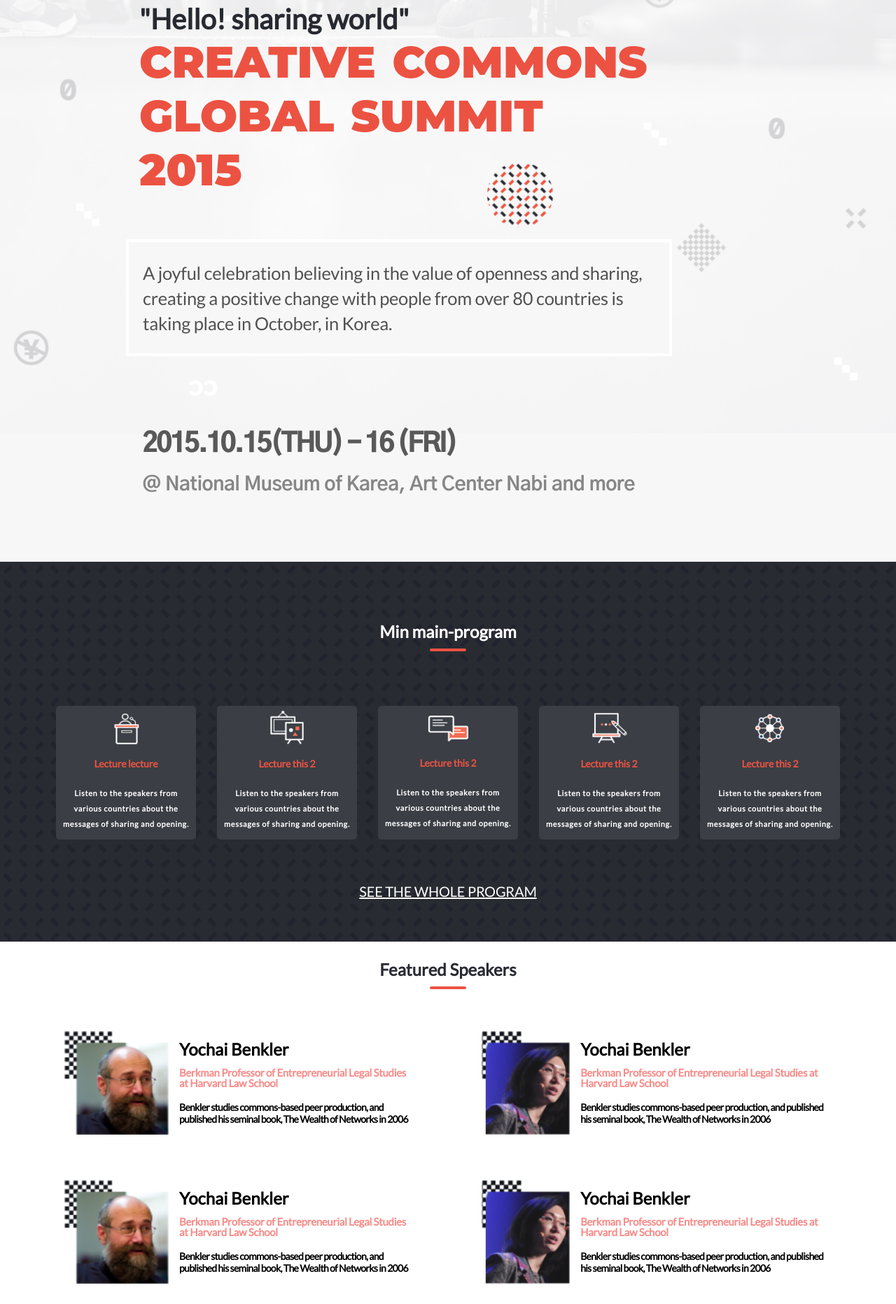
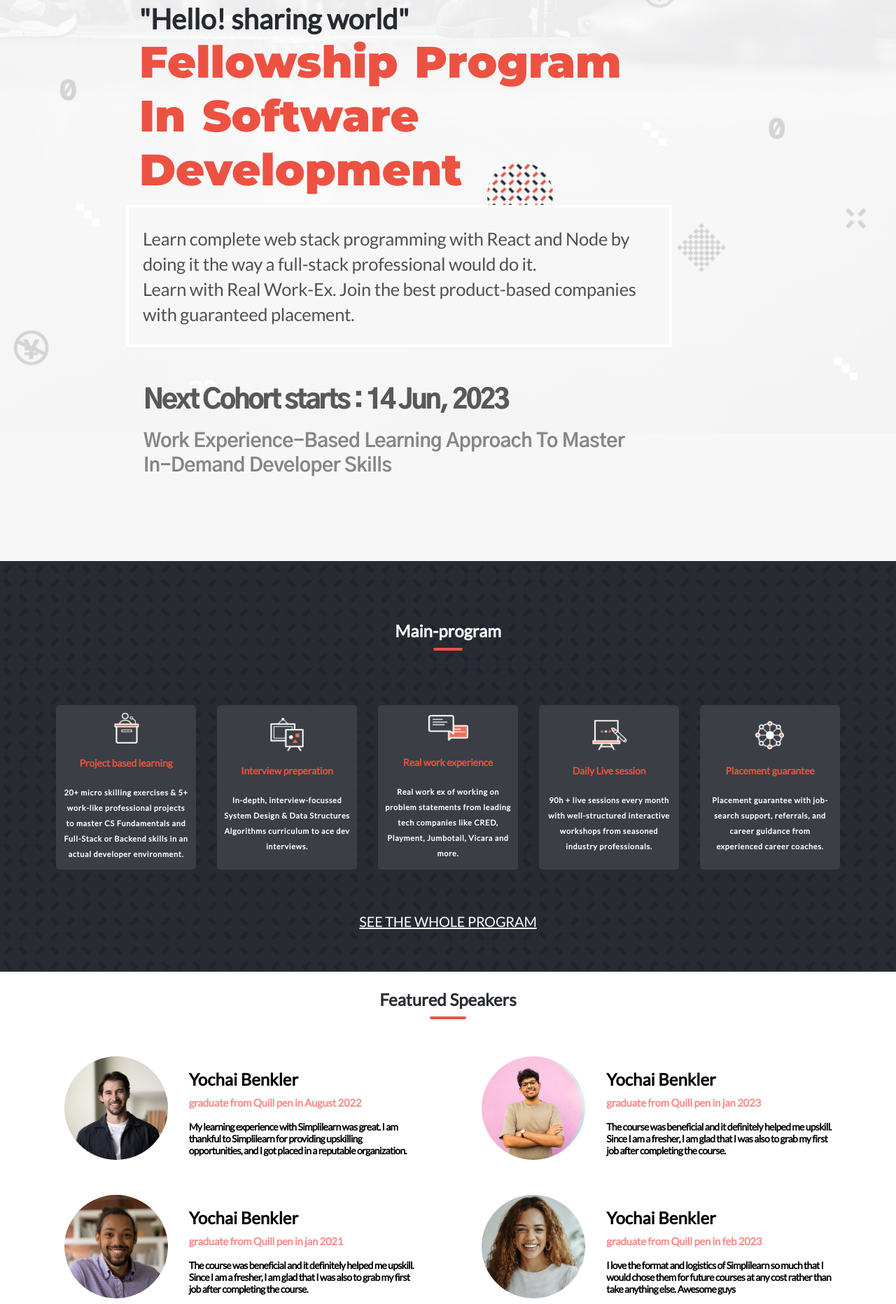
Before and after one commit to ankitt26/First-Capstone-project, a website: page index.html in a window 1280 px wide. Shown: the part 177-2041 px from the top of the page at 70% size. Drawn offline with Linux system fonts and the light colour scheme.

Commit message:
personalise content

```diff
--- a/index.html
+++ b/index.html
@@ -68,19 +68,23 @@
       <section class="main-page">
         <div class="main-box1">
           <h3 class="main-greeting">"Hello! sharing world"</h3>
-          <h1 class="main-heading">CREATIVE COMMONS GLOBAL SUMMIT 2015</h1>
+          <h1 class="main-heading">
+            Fellowship Program In Software Development
+          </h1>
         </div>
         <div class="parabox">
           <p class="main-para">
-            A joyful celebration believing in the value of openness and sharing,
-            creating a positive change with people from over 80 countries is
-            taking place in October, in Korea.
+            Learn complete web stack programming with React and Node by doing it
+            the way a full-stack professional would do it. <br />Learn with Real
+            Work-Ex. Join the best product-based companies with guaranteed
+            placement.
           </p>
         </div>
         <div class="main-box2">
-          <h2 class="main-box2-h2">2015.10.15(THU) - 16 (FRI)</h2>
+          <h2 class="main-box2-h2">Next Cohort starts : 14 Jun, 2023</h2>
           <p class="main-box2-para">
-            @ National Museum of Karea, Art Center Nabi and more
+            Work Experience-Based Learning Approach To Master In-Demand
+            Developer Skills
           </p>
         </div>
       </section>
@@ -89,7 +93,7 @@
 
       <section class="main-program">
         <div class="main-program-heading-div">
-          <h2 class="main-program-h2">Min main-program</h2>
+          <h2 class="main-program-h2">Main-program</h2>
           <hr class="main-hr" />
         </div>
 
@@ -100,10 +104,11 @@
               src="./images/program_icon_01 1.png"
               alt=""
             />
-            <h3 class="feature-heading">Lecture lecture</h3>
+            <h3 class="feature-heading">Project based learning</h3>
             <p class="feature-para">
-              Listen to the speakers from various countries about the messages
-              of sharing and opening.
+              20+ micro skilling exercises & 5+ work-like professional projects
+              to master CS Fundamentals and Full-Stack or Backend skills in an
+              actual developer environment.
             </p>
           </div>
 
@@ -113,10 +118,10 @@
               src="./images/program_icon_02 1.png"
               alt=""
             />
-            <h4 class="feature-heading">Lecture this 2</h4>
+            <h4 class="feature-heading">Interview preperation</h4>
             <p class="feature-para">
-              Listen to the speakers from various countries about the messages
-              of sharing and opening.
+              In-depth, interview-focussed System Design & Data Structures
+              Algorithms curriculum to ace dev interviews.
             </p>
           </div>
 
@@ -126,10 +131,10 @@
               src="./images/program_icon_03 1.png"
               alt=""
             />
-            <h4 class="feature-heading">Lecture this 2</h4>
+            <h4 class="feature-heading">Real work experience</h4>
             <p class="feature-para">
-              Listen to the speakers from various countries about the messages
-              of sharing and opening.
+              Real work ex of working on problem statements from leading tech
+              companies like CRED, Playment, Jumbotail, Vicara and more.
             </p>
           </div>
 
@@ -139,10 +144,10 @@
               src="./images/program_icon_04 1.png"
               alt=""
             />
-            <h4 class="feature-heading">Lecture this 2</h4>
+            <h4 class="feature-heading">Daily Live session</h4>
             <p class="feature-para">
-              Listen to the speakers from various countries about the messages
-              of sharing and opening.
+              90h + live sessions every month with well-structured interactive
+              workshops from seasoned industry professionals.
             </p>
           </div>
 
@@ -152,10 +157,10 @@
               src="./images/program_icon_05 1.png"
               alt=""
             />
-            <h4 class="feature-heading">Lecture this 2</h4>
+            <h4 class="feature-heading">Placement guarantee</h4>
             <p class="feature-para">
-              Listen to the speakers from various countries about the messages
-              of sharing and opening.
+              Placement guarantee with job-search support, referrals, and career
+              guidance from experienced career coaches.
             </p>
           </div>
         </div>
--- a/speakers.js
+++ b/speakers.js
@@ -1,49 +1,40 @@
 // Add feature speakers dynamically
 
-const speaker = document.querySelector('.speaker-group');
+const speaker = document.querySelector(".speaker-group");
 
 const speakersArray = [
   {
-    name: 'Yochai Benkler',
-    img: '././images/speaker_01 1.png',
-    qualification: `Berkman Professor of Entrepreneurial Legal Studies at Harvard
-  Law School`,
-    para: `Benkler studies commons-based peer production, and published his
-  seminal book, The Wealth of Networks in 2006`,
+    name: "Yochai Benkler",
+    img: "./images/profile/profile1.jpg",
+    qualification: `graduate from Quill pen in August 2022`,
+    para: `My learning experience with Simplilearn was great. I am thankful to Simplilearn for providing upskilling opportunities, and I got placed in a reputable organization.`,
   },
 
   {
-    name: 'Yochai Benkler',
-    img: '././images/speaker_01 2.png',
-    qualification: `Berkman Professor of Entrepreneurial Legal Studies at Harvard
-  Law School`,
-    para: `Benkler studies commons-based peer production, and published his
-  seminal book, The Wealth of Networks in 2006`,
+    name: "Yochai Benkler",
+    img: "./images/profile/profile2.jpg",
+    qualification: `graduate from Quill pen in jan 2023`,
+    para: `The course was beneficial and it definitely helped me upskill. Since I am a fresher, I am glad that I was also to grab my first job after completing the course.`,
   },
 
   {
-    name: 'Yochai Benkler',
-    img: '././images/speaker_01 1.png',
-    qualification: `Berkman Professor of Entrepreneurial Legal Studies at Harvard
-  Law School`,
-    para: `Benkler studies commons-based peer production, and published his
-  seminal book, The Wealth of Networks in 2006`,
+    name: "Yochai Benkler",
+    img: "./images/profile/profile3.jpg",
+    qualification: `graduate from Quill pen in jan 2021`,
+    para: `The course was beneficial and it definitely helped me upskill. Since I am a fresher, I am glad that I was also to grab my first job after completing the course.`,
   },
 
   {
-    name: 'Yochai Benkler',
-    img: '././images/speaker_01 2.png',
-    qualification: `Berkman Professor of Entrepreneurial Legal Studies at Harvard
-  Law School`,
-    para: `Benkler studies commons-based peer production, and published his
-  seminal book, The Wealth of Networks in 2006`,
+    name: "Yochai Benkler",
+    img: "./images/profile/profile4.jpg",
+    qualification: `graduate from Quill pen in feb 2023`,
+    para: `I love the format and logistics of Simplilearn so much that I would chose them for future courses at any cost rather than take anything else. Awesome guys`,
   },
-
 ];
 
 speakersArray.forEach((value) => {
-  const speak = document.createElement('div');
-  speak.className = 'speaker-card';
+  const speak = document.createElement("div");
+  speak.className = "speaker-card";
   speak.innerHTML = `
 
           <img class="speaker-img" src="${value.img}" alt="" />
--- a/styles.css
+++ b/styles.css
@@ -230,6 +230,7 @@
     margin-left: 10px;
     margin-right: 10px;
     color: #fff;
+    padding-left: 20px;
   }
 
   .join-btn {
@@ -298,13 +299,14 @@
   .speaker-img {
     width: 30%;
     height: 30%;
+    border-radius: 50%;
   }
 
   .speaker-detail {
     display: flex;
     flex-direction: column;
     align-items: flex-start;
-    margin-left: 15px;
+    margin-left: 25px;
   }
 
   .speaker-name {
@@ -318,7 +320,7 @@
   }
 
   .speaker-qualification {
-    height: 30px;
+    /* height: 30px; */
     font-style: normal;
     font-weight: 700;
     font-size: 13px;
@@ -500,7 +502,7 @@
     justify-content: space-between;
     align-items: center;
     width: 100%;
-    height: 900px;
+    /* height: 900px; */
     font-family: "Lato", sans-serif;
     color: #272a31;
     background: url("./images/home-desktop.png");
@@ -552,7 +554,7 @@
 
   .main-box2 {
     margin: 45px 20px 90px;
-    height: 110px;
+    /* height: 110px; */
     padding: 0 200px 0 30px;
   }
 
@@ -568,6 +570,7 @@
   }
 
   .main-box2-para {
+    max-width: 700px;
     font-family: "Gothic A1", sans-serif;
     font-style: normal;
     font-weight: 700;
@@ -722,6 +725,7 @@
   .speaker-img {
     width: 178px;
     height: 148px;
+    border-radius: 50%;
   }
 
   .speaker-detail {
@@ -729,7 +733,7 @@
     flex-direction: column;
     align-items: flex-start;
     justify-content: space-between;
-    margin-left: 15px;
+    margin-left: 30px;
   }
 
   .speaker-name {
@@ -743,7 +747,7 @@
   }
 
   .speaker-qualification {
-    height: 30px;
+    /* height: 30px; */
     font-style: normal;
     font-weight: 700;
     font-size: 15px;
```
Also changed, not shown: about.css (+13 -2 lines), about.html (+23 -28 lines), images/personal/summit1.jpg (added), images/personal/summit2.jpg (added), images/profile/profile1.jpg (added), images/profile/profile2.jpg (added), images/profile/profile3.jpg (added), images/profile/profile4.jpg (added).
